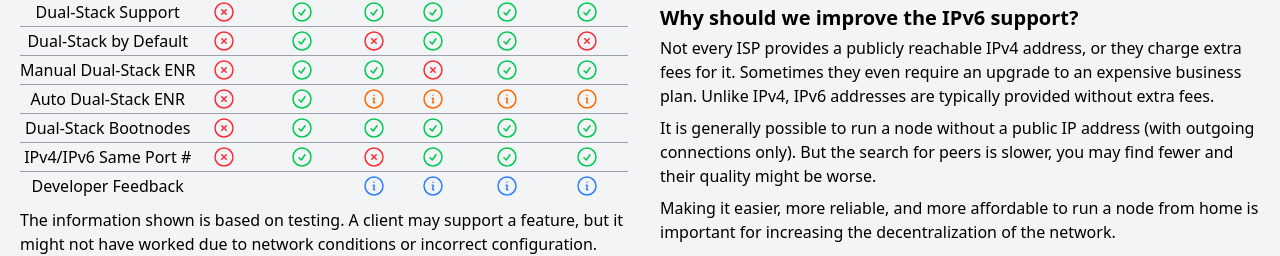
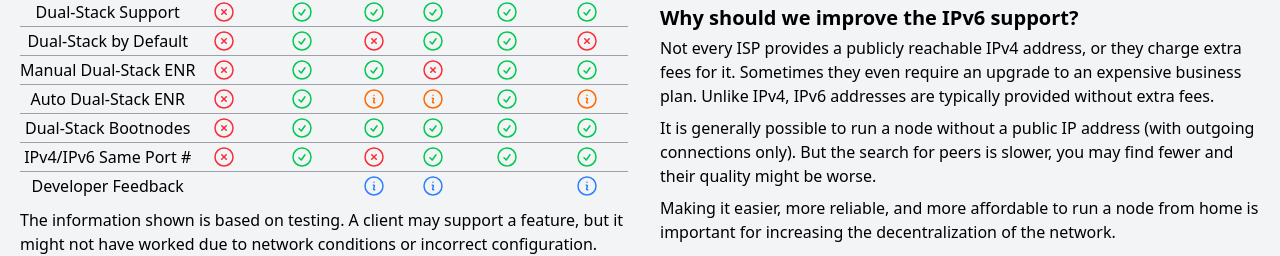
Before and after one commit to one-three-three-seven/ipv6eth, a Vue app: page / in a window 1280 px wide. Shown: the part 237-493 px from the top of the page. Built offline with nearby package versions, Linux system fonts and the light colour scheme.

Commit message:
fix: update Lodestar auto ENR and developer feedback status
- Auto Dual-Stack ENR: orange → green (IPv6 auto-detected)
- Developer Feedback: remove outdated 'may switch to dual-stack' note
  (already dual-stack by default)

```diff
--- a/src/components/Table.vue
+++ b/src/components/Table.vue
@@ -113,7 +113,7 @@
                         <InformationCircleIcon class="orange-icon" v-tooltip="{ content: 'The IPv6 address was not automatically detected', delay: 0, triggers: ['hover', 'click'] }" />
                     </td>
                     <td>
-                        <InformationCircleIcon class="orange-icon" v-tooltip="{ content: 'The IPv6 address was not automatically detected', delay: 0, triggers: ['hover', 'click'] }" />
+                        <CheckCircleIcon class="green-icon" />
                     </td>
                     <td>
                         <InformationCircleIcon class="orange-icon" v-tooltip="{ content: 'The IPv6 address was not automatically detected', delay: 0, triggers: ['hover', 'click'] }" />
@@ -176,7 +176,7 @@
                         <InformationCircleIcon class="blue-icon" v-tooltip="{ content: 'Dual-Stack may already work, but needs more testing', delay: 0, triggers: ['hover', 'click'] }" />
                     </td>
                     <td>
-                        <InformationCircleIcon class="blue-icon" v-tooltip="{ content: 'May switch to dual-stack as the default', delay: 0, triggers: ['hover', 'click'] }" />
+                        <!-- Placeholder -->
                     </td>
                     <td>
                         <InformationCircleIcon class="blue-icon" v-tooltip="{ content: 'May switch to dual-stack as the default', delay: 0, triggers: ['hover', 'click'] }" />
```
